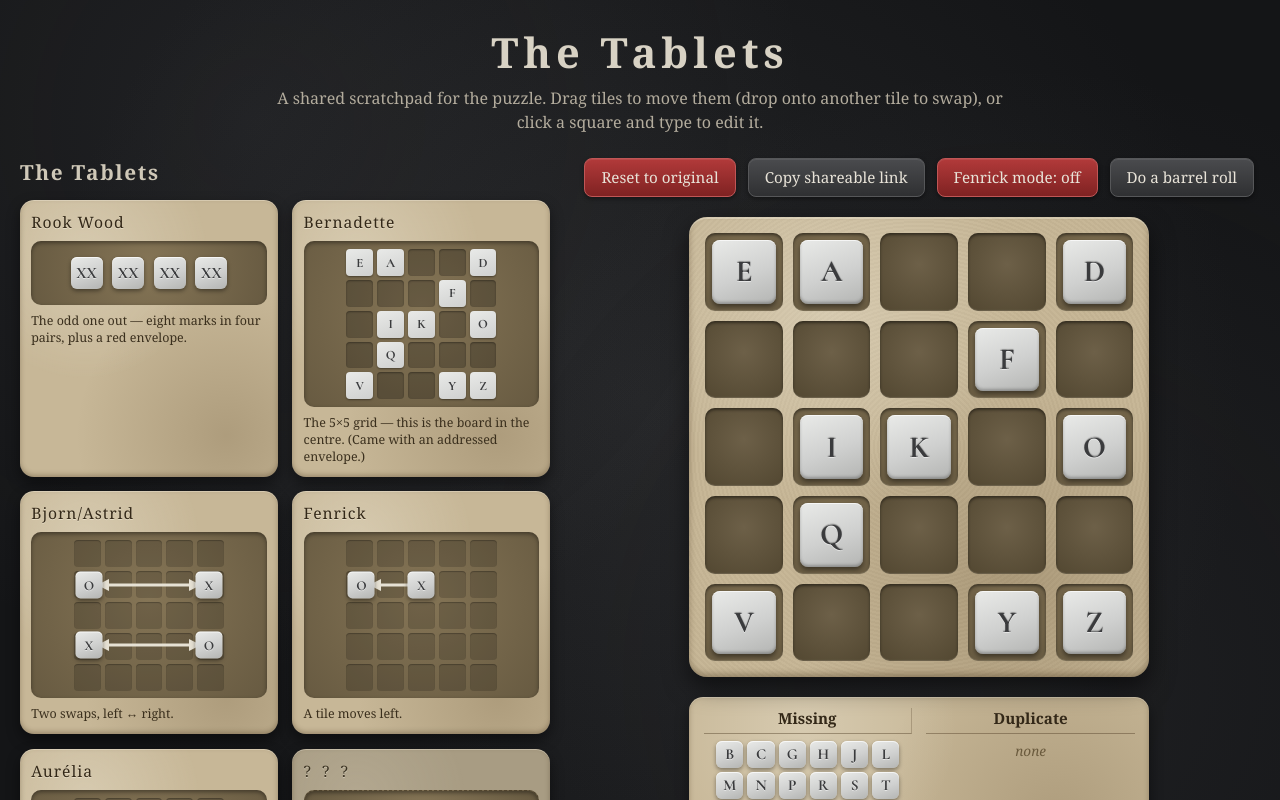
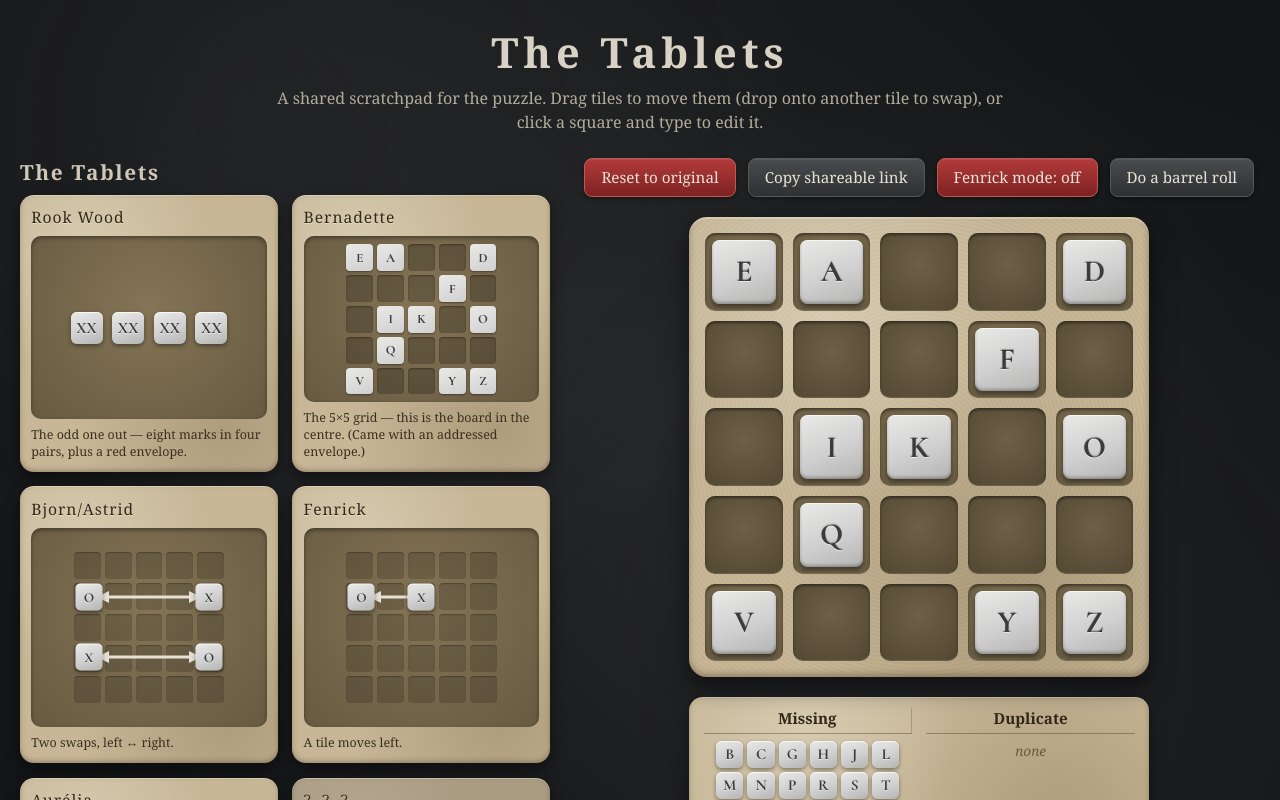
Before and after one commit to mutantflea/dnd-puzzle-site, a React (Vite) app: page / in a window 1280 px wide. Shown: the top 800 px of the page. Built offline with nearby package versions, Linux system fonts and the light colour scheme.

Commit message:
grid sizes

```diff
--- a/src/components/Clues.tsx
+++ b/src/components/Clues.tsx
@@ -117,9 +117,10 @@ function GridClue({ marks, arrows }: { marks: Mark[]; arrows: Arrow[] }) {
 
 export default function Clues({ rolling }: { rolling?: boolean }) {
   return (
-    <div className={styles.clues}>
+    <>
       <h2 className={styles.cluesHeading}>The Tablets</h2>
 
+      <div className={styles.clues}>
       <ClueTablet
         name="Rook Wood"
         note="The odd one out — eight marks in four pairs, plus a red envelope."
@@ -176,6 +177,7 @@ export default function Clues({ rolling }: { rolling?: boolean }) {
           </div>
         </ClueTablet>
       ))}
-    </div>
+      </div>
+    </>
   );
 }
--- a/src/styles/ClueTablet.module.css
+++ b/src/styles/ClueTablet.module.css
@@ -1,15 +1,16 @@
 .clues {
   /* wrap tablets into as many columns as fit; grows sideways as clues are
-     added rather than only pushing the page down. */
+     added rather than only pushing the page down. auto-rows: 1fr keeps every
+     row the same height so short tablets (sealed, pairs) match the tall ones. */
   display: grid;
   grid-template-columns: repeat(auto-fill, minmax(190px, 1fr));
+  grid-auto-rows: 1fr;
   gap: 0.9rem;
   align-content: start;
 }
 
 .cluesHeading {
-  grid-column: 1 / -1;
-  margin: 0;
+  margin: 0 0 0.6rem;
   font-size: 1.3rem;
   letter-spacing: 0.08em;
   color: #cfc8b8;
@@ -20,6 +21,9 @@
   margin: 0;
   padding: 0.7rem;
   border-radius: 14px;
+  /* flex column so the face can grow to fill an equal-height row */
+  display: flex;
+  flex-direction: column;
   background-color: #c7b797;
   background-image:
     radial-gradient(circle at 25% 20%, rgba(255, 252, 240, 0.28), transparent 42%),
@@ -94,6 +98,7 @@
 
 .face {
   display: flex;
+  flex: 1; /* fill the tablet's height so all faces line up */
   align-items: center;
   justify-content: center;
   min-height: 64px;
--- a/src/styles/Grid.module.css
+++ b/src/styles/Grid.module.css
@@ -2,6 +2,7 @@
   position: relative;
   display: grid;
   grid-template-columns: repeat(5, 1fr);
+  grid-template-rows: repeat(5, 1fr);
   gap: 10px;
   width: min(88vw, 460px);
   aspect-ratio: 1 / 1;
```
